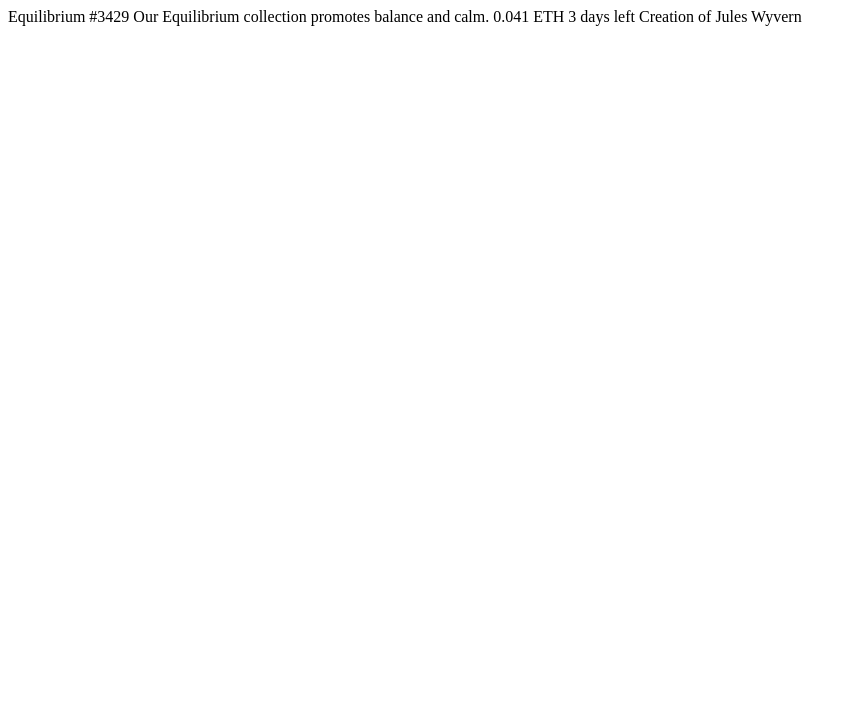
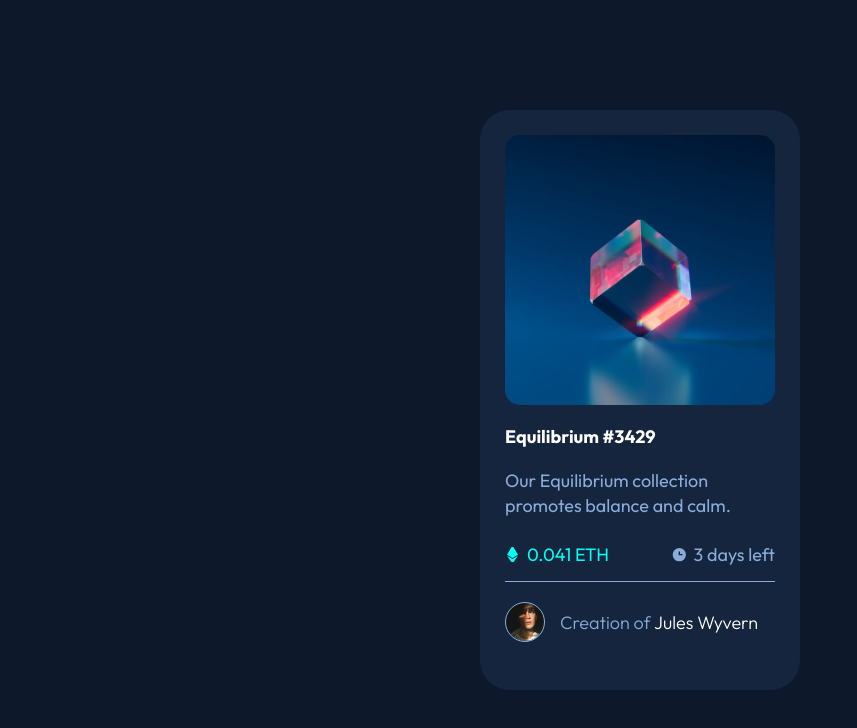
Before and after one commit to Dany0343/NFT-preview-card-component-using-HTML-and-CSS, a plain HTML site: page index.html in a window 1280 px wide. Shown: the whole page, without its empty margins (0-857 px from the left). Drawn offline with Linux system fonts and the light colour scheme.

Commit message:
Tarjeta terminada

```diff
--- a/index.html
+++ b/index.html
@@ -3,23 +3,37 @@
 <head>
   <meta charset="UTF-8">
   <meta name="viewport" content="width=device-width, initial-scale=1.0"> <!-- displays site properly based on user's device -->
-
+  <link rel="preconnect" href="https://fonts.googleapis.com">
+  <link rel="preconnect" href="https://fonts.gstatic.com" crossorigin>
+  <link href="https://fonts.googleapis.com/css2?family=Outfit:wght@300;400;700&family=Roboto:wght@400;700&display=swap" rel="stylesheet">
   <link rel="icon" type="image/png" sizes="32x32" href="./images/favicon-32x32.png">
-
+  <link rel="stylesheet" href="./style.css">
   <title>Frontend Mentor | NFT preview card component</title>
 
 
 </head>
 <body>
-
-  Equilibrium #3429
-
-  Our Equilibrium collection promotes balance and calm.
-
-  0.041 ETH
-  3 days left
-
-  Creation of Jules Wyvern
+  <section class="container">
+    <div class="card">
+      <div class="card--pic"></div>
+      <h1>Equilibrium #3429</h1>
+      <p class="card--sub">Our Equilibrium collection promotes balance and calm.</p>
+      <div class="card__data">
+        <div class="card__data--left">
+          <div class="ether"></div>
+          <p>0.041 ETH</p>
+        </div>
+        <div class="card__data--right">
+          <div class="clock"></div>
+          <p>3 days left</p>
+        </div>
+      </div>
+        <div class="autor">
+          <div></div>
+          <p>Creation of <span class="accent">Jules Wyvern</span></p>
+        </div>
+    </div>
+  </section>
 
 </body>
 </html>
--- a/style.css
+++ b/style.css
@@ -0,0 +1,141 @@
+* {
+    margin: 0;
+    padding: 0;
+    box-sizing: border-box;
+}
+html {
+    font-size: 62.5%;
+}
+
+/*Variables*/
+:root {
+    /*Primary*/
+    --softBlue: hsl(215, 51%, 70%);
+    --cyan: hsl(178, 100%, 50%);
+
+
+    /*Neutral*/
+
+    --veryDarkBlueBG: hsl(217, 54%, 11%);
+    --veryDarkBlueCBG: hsl(216, 50%, 16%);
+    --veryDarkBlueline: hsl(215, 32%, 27%);
+    --white: hsl(0, 0%, 100%);
+
+    /*Fonts*/
+    --fontbodycopy: 1.8rem;
+    --general: 'Outfit', sans-serif;
+
+}
+
+body {
+    background-color: var(--veryDarkBlueBG);
+    font-family: var(--general);
+}
+.container {
+    width: 100%;
+    height: 100vh;
+    display: flex;
+    justify-content: center;
+    align-items: center;
+}
+.card {
+    min-width: 320px;
+    max-width: 320px;
+    height: 580px;
+    background-color: var(--veryDarkBlueCBG);
+    border-radius: 30px;
+    padding: 25px;
+}
+.card--pic {
+    height: 270px;
+    width: 270px;
+    background-image: url(./images/image-equilibrium.jpg);
+    background-position: center;
+    background-size: cover;
+    background-repeat: no-repeat;
+    border-radius: 15px;
+    margin-bottom: 20px;
+}
+.card h1 {
+    font-size: var(--fontbodycopy);
+    color: var(--white);
+    font-weight: 600;
+    margin-bottom: 20px;
+}
+.card .card--sub {
+    font-size: var(--fontbodycopy);
+    color: var(--softBlue);
+    font-weight: 400;
+    margin-bottom: 25px;
+    line-height: 25px;
+}
+.card__data {
+    display: flex;
+    justify-content: space-between;
+    border-bottom: 0.1px solid var(--softBlue);
+    padding-bottom: 15px;
+}
+.card__data--left {
+    display: flex;
+    flex-direction: row;
+    align-items: center;
+}
+.card__data--left p {
+    font-size: var(--fontbodycopy);
+    font-weight: 400;
+    color: var(--cyan);
+    margin-left: 7px;
+}
+.card__data--left .ether {
+    height: 15px;
+    width: 15px;
+    background-image: url(./images/icon-ethereum.svg);
+    background-position: center;
+    /* background-size: cover; */
+    background-repeat: no-repeat;
+}
+
+.card__data--right {
+    display: flex;
+    flex-direction: row;
+    align-items: center;
+}
+.card__data--right .clock {
+    height: 15px;
+    width: 15px;
+    background-image: url(./images/icon-clock.svg);
+    background-position: center;
+    background-repeat: no-repeat;
+}
+.card__data--right p {
+    font-size: var(--fontbodycopy);
+    font-weight: 400;
+    color: var(--softBlue);
+    margin-left: 7px;
+}
+.autor {
+    margin: 20px 0;
+    display: flex;
+    flex-direction: row;
+    align-items: center;
+}
+.autor div {
+    height: 40px;
+    width: 40px;
+    background-image: url(./images/image-avatar.png);
+    background-position: center;
+    background-size: cover;
+    background-repeat: no-repeat;
+    border: 1px solid var(--softBlue);
+    border-radius: 50%;
+}
+.autor p {
+    font-size: var(--fontbodycopy);
+    font-weight: 300;
+    margin-left: 15px;
+    color: var(--softBlue);
+}
+.autor .accent {
+
+    color: var(--white);
+}
```
